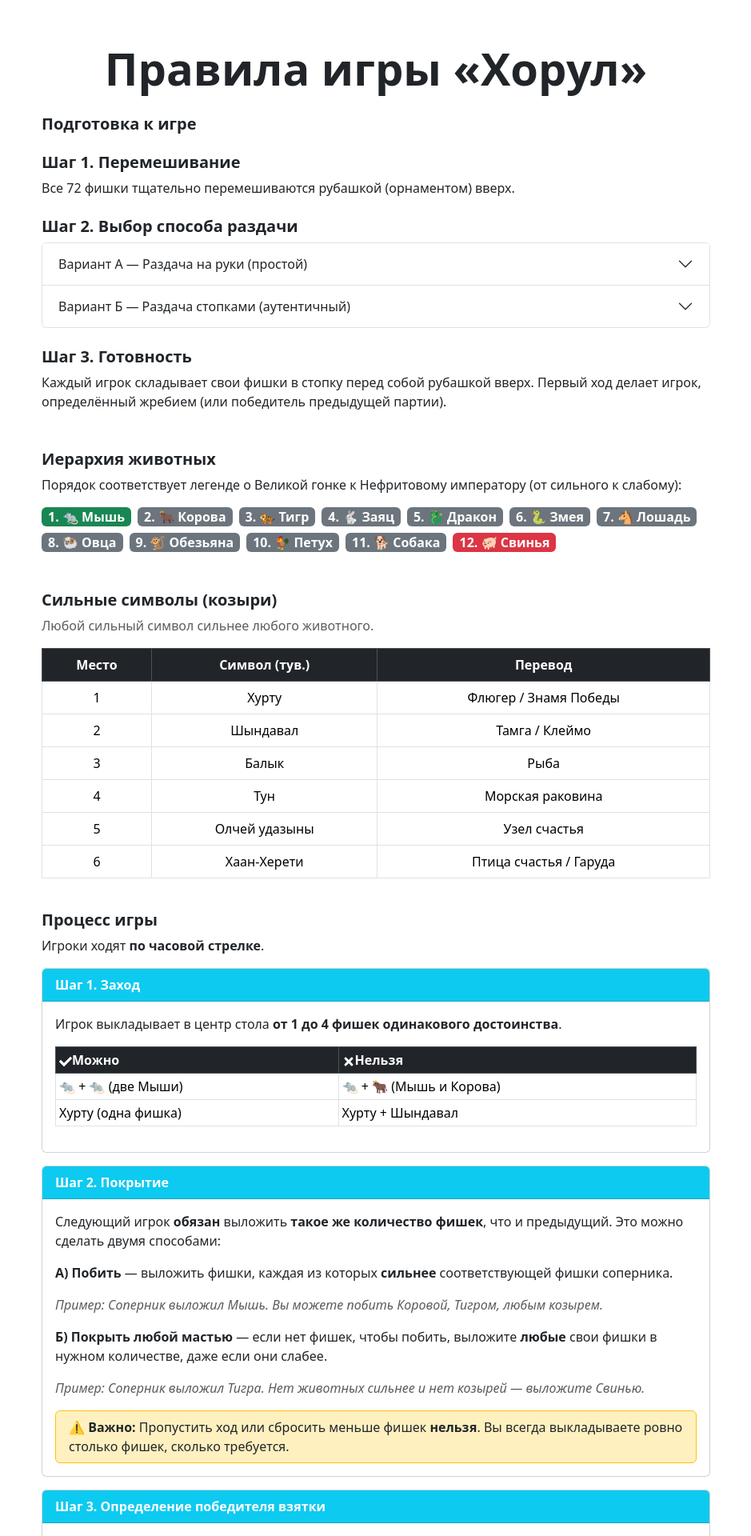
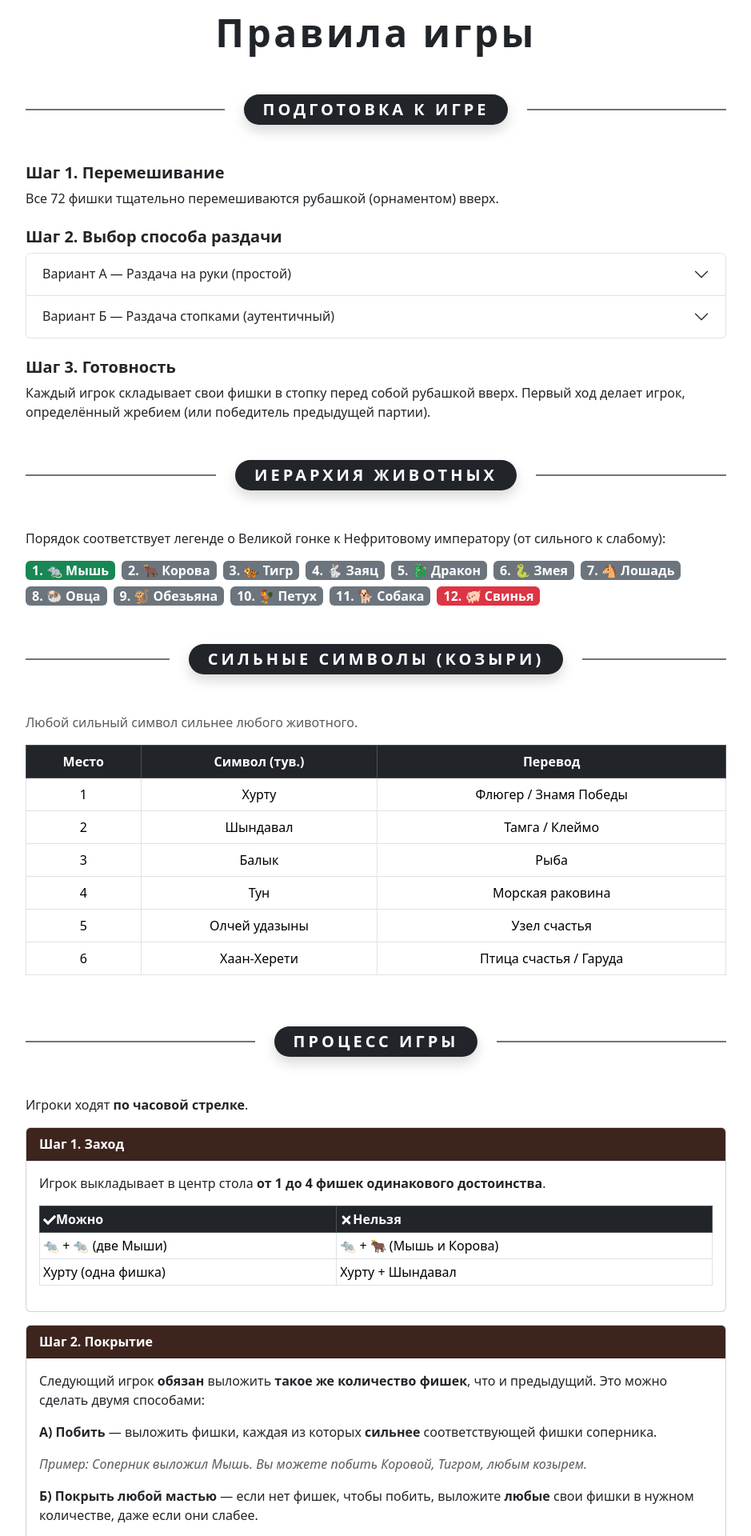
Before and after one commit to Heckerman2281337/horul, a React (Vite) app in the folder horul/: page /rules in a window 1280 px wide. Shown: the part 120-2040 px from the top of the page at 80% size, without its empty margins (170-1109 px from the left). Built offline with nearby package versions, Linux system fonts and the light colour scheme.

Commit message:
Improved rules page. Minor update of all pages

```diff
--- a/horul/src/pages/Faq.jsx
+++ b/horul/src/pages/Faq.jsx
@@ -3,9 +3,9 @@ import { FaQuestion } from 'react-icons/fa';
 
 export default function Faq() {
     return (
-        <Container className="text-center py-5 mt-5 mb-5" style={{ maxWidth: '700px' }}>
+        <Container className="text-center py-5 mt-2 mb-5" style={{ maxWidth: '700px' }}>
 
-            <h1 className="display-5 fw-bold mb-5">Часто задаваемые вопросы</h1>
+            <h1 className="display-5 fw-bold mb-5" style={{ letterSpacing: '0.07em' }}>Часто задаваемые вопросы</h1>
 
             <Accordion>
                 <Accordion.Item eventKey="1">
--- a/horul/src/pages/Home.jsx
+++ b/horul/src/pages/Home.jsx
@@ -3,9 +3,9 @@ import { FaClock, FaUser, FaUsers } from 'react-icons/fa';
 
 export default function Home() {
     return (
-        <Container className="text-center py-5 mt-5 mb-5">
+        <Container className="text-center py-5 mt-2 mb-5">
 
-            <h1 className="display-3 fw-bold">Хорул</h1>
+            <h1 className="display-3 mb-5 fw-bold" style={{ letterSpacing: '0.07em' }}>Хорул</h1>
 
             <p className="lead text-muted mx-auto mb-4 fs-3" style={{ maxWidth: '600px' }}>
                 «Хорул» — древняя тувинская настольная игра. В её основе лежат 12-летний цикл восточного календаря (12 животных) и шесть буддийских символов удачи.
--- a/horul/src/pages/Purchase.jsx
+++ b/horul/src/pages/Purchase.jsx
@@ -3,8 +3,8 @@ import { FaBox, FaShoppingCart, FaShoppingBag } from 'react-icons/fa';
 
 export default function Purchase() {
     return (
-        <Container className="text-center py-5 mt-5 mb-5">
-            <h1 className="display-5 fw-bold mb-5">Приобретение игры</h1>
+        <Container className="text-center py-5 mt-2 mb-5">
+            <h1 className="display-5 fw-bold mb-5" style={{ letterSpacing: '0.07em' }}>Приобретение игры</h1>
 
             <p className="lead text-muted mx-auto mb-5" style={{ maxWidth: '500px' }}>
                 Вы можете приобрести игру на следующих платформах или напрямую через краудфандинг
--- a/horul/src/pages/Rules.jsx
+++ b/horul/src/pages/Rules.jsx
@@ -1,12 +1,28 @@
-import { Container, Table, Badge, Card, Accordion } from 'react-bootstrap';
+import { Container, Table, Badge, Card, Accordion, Col, Row } from 'react-bootstrap';
 import { FaCheck, FaTimes } from 'react-icons/fa';
+
+function SectionTitle({ title })
+{
+    return (
+        <Row className="align-items-center my-5">
+            <Col><hr className="border-2 border-secondary opacity-100" /></Col>
+            <Col xs="auto">
+                <div className="d-flex align-items-center gap-2 px-4 py-1 rounded-pill bg-dark text-white shadow">
+                    <span className="fw-bold fs-5 text-uppercase letter-spacing-1" style={{ letterSpacing: '0.2em' }}>{title}</span>
+                </div>
+            </Col>
+            <Col><hr className="border-2 border-secondary opacity-100" /></Col>
+        </Row>
+    );
+}
 
 export default function Rules() {
     return (
-        <Container className="py-5 mt-5 mb-5" style={{ maxWidth: '860px' }}>
-            <h1 className="display-4 fw-bold text-center mb-2">Правила игры «Хорул»</h1>
+        <Container className="py-5 mt-2 mb-5" style={{ maxWidth: '900px' }}>
+            <h1 className="display-5 fw-bold text-center mb-5" style={{ letterSpacing: '0.07em' }}>Правила игры</h1>
 
-            <h5 className="fw-bold mt-4">Подготовка к игре</h5>
+            <SectionTitle title="Подготовка к игре"/>
+
             <h5 className="fw-bold mt-4">Шаг 1. Перемешивание</h5>
             <p>Все 72 фишки тщательно перемешиваются рубашкой (орнаментом) вверх.</p>
 
@@ -63,7 +79,7 @@ export default function Rules() {
                 определённый жребием (или победитель предыдущей партии).
             </p>
 
-            <h5 className="fw-bold mt-5"> Иерархия животных</h5>
+            <SectionTitle title="Иерархия животных" />
             <p>Порядок соответствует легенде о Великой гонке к Нефритовому императору (от сильного к слабому):</p>
             <div className="d-flex flex-wrap gap-2 mb-4">
                 {['🐀 Мышь', '🐂 Корова', '🐅 Тигр', '🐇 Заяц', '🐉 Дракон', '🐍 Змея',
@@ -74,7 +90,7 @@ export default function Rules() {
                     ))}
             </div>
 
-            <h5 className="fw-bold mt-5"> Сильные символы (козыри)</h5>
+            <SectionTitle title="Сильные символы (козыри)" />
             <p className="text-muted">Любой сильный символ сильнее любого животного.</p>
             <Table bordered hover responsive className="text-center">
                 <thead className="table-dark">
@@ -90,11 +106,11 @@ export default function Rules() {
                 </tbody>
             </Table>
 
-            <h5 className="fw-bold mt-4">Процесс игры</h5>
+            <SectionTitle title="Процесс игры" />
             <p>Игроки ходят <strong>по часовой стрелке</strong>.</p>
 
             <Card className="mb-3">
-                <Card.Header className="bg-info text-white fw-bold">Шаг 1. Заход</Card.Header>
+                <Card.Header className="text-white fw-bold" style={{ background:"#3D251E"}}>Шаг 1. Заход</Card.Header>
                 <Card.Body>
                     <p>Игрок выкладывает в центр стола <strong>от 1 до 4 фишек одинакового достоинства</strong>.</p>
                     <Table bordered size="sm">
@@ -116,7 +132,7 @@ export default function Rules() {
             </Card>
 
             <Card className="mb-3">
-                <Card.Header className="bg-info text-white fw-bold">Шаг 2. Покрытие</Card.Header>
+                <Card.Header className="text-white fw-bold" style={{ background: "#3D251E" }}>Шаг 2. Покрытие</Card.Header>
                 <Card.Body>
                     <p>Следующий игрок <strong>обязан</strong> выложить <strong>такое же количество фишек</strong>, что и предыдущий. Это можно сделать двумя способами:</p>
                     <p><strong>А) Побить</strong> — выложить фишки, каждая из которых <strong>сильнее</strong> соответствующей фишки соперника.</p>
@@ -132,7 +148,7 @@ export default function Rules() {
             </Card>
 
             <Card className="mb-3">
-                <Card.Header className="bg-info text-white fw-bold">Шаг 3. Определение победителя взятки</Card.Header>
+                <Card.Header className="text-white fw-bold" style={{ background: "#3D251E" }}>Шаг 3. Определение победителя взятки</Card.Header>
                 <Card.Body>
                     <p>Когда все игроки сделали ход:</p>
                     <ol>
@@ -144,7 +160,7 @@ export default function Rules() {
             </Card>
 
             <Card className="mb-4">
-                <Card.Header className="bg-info text-white fw-bold">Шаг 4. Новый ход</Card.Header>
+                <Card.Header className="text-white fw-bold" style={{ background: "#3D251E" }}>Шаг 4. Новый ход</Card.Header>
                 <Card.Body>
                     <p className="mb-0">Право следующего хода переходит к игроку, выигравшему взятку. Игра продолжается, пока у всех игроков не закончатся фишки.</p>
                 </Card.Body>
@@ -164,15 +180,27 @@ export default function Rules() {
                 </tbody>
             </Table>
 
-            <h5 className="fw-bold mt-4">Завершение игры</h5>
+
+            <SectionTitle title="Завершение игры" />
             <ol>
                 <li>Когда все фишки закончились, каждый игрок подсчитывает количество выигранных взяток.</li>
                 <li><strong>Побеждает игрок (или команда), набравший наибольшее количество взяток.</strong></li>
                 <li>При равном количестве взяток объявляется ничья.</li>
             </ol>
 
-            <h1>Шпаргалка</h1>
-            {/*Сделать аккордион*/}
+            <Accordion flush>
+                <Accordion.Item eventKey="0">
+                    <Accordion.Header>
+                        <div className="w-100 d-flex justify-content-center">
+                            <span
+                            className="fw-bold fs-5 text-uppercase px-4 py-1 rounded-pill text-white shadow"
+                            style={{ letterSpacing: '0.2em', background: 'linear-gradient(180deg, #964B00, #000000)', }}
+                            >
+                            Шпаргалка
+                            </span>
+                        </div>
+                    </Accordion.Header>
+                        <Accordion.Body>
                             <Card className="bg-dark text-white border-secondary">
                                 <Card.Body className="font-monospace" style={{ whiteSpace: 'pre-line', lineHeight: '1.8' }}>
                                     <strong>ПОДГОТОВКА:</strong>{'\n'}
@@ -192,6 +220,9 @@ export default function Rules() {
                                     <strong className="text-success">ЦЕЛЬ: набрать больше всех взяток</strong>
                                 </Card.Body>
                             </Card>
+                        </Accordion.Body>
+                </Accordion.Item>
+            </Accordion>
         </Container>
     );
 }
```
Lines whose indentation alone changed are shown as unchanged.
